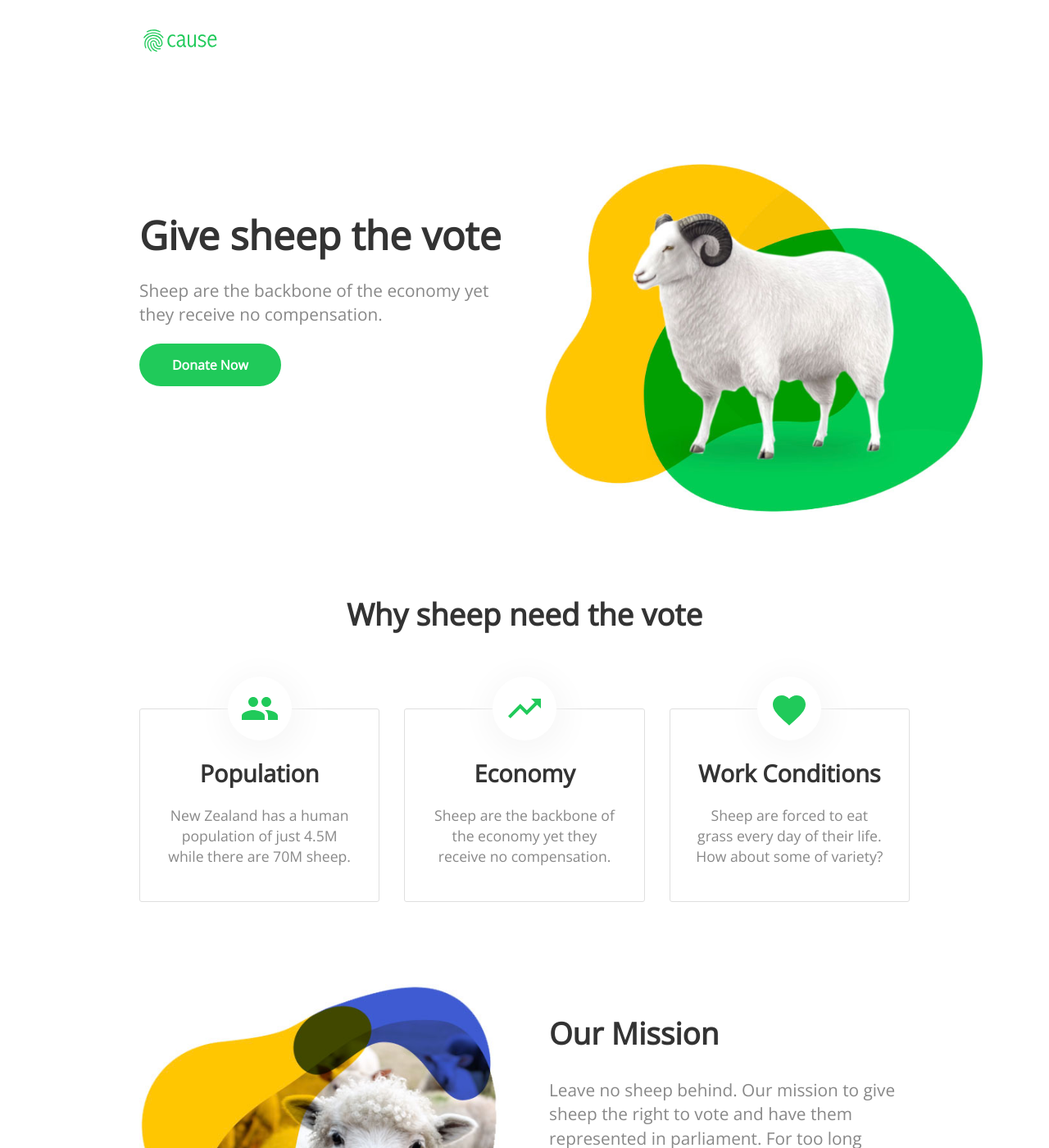
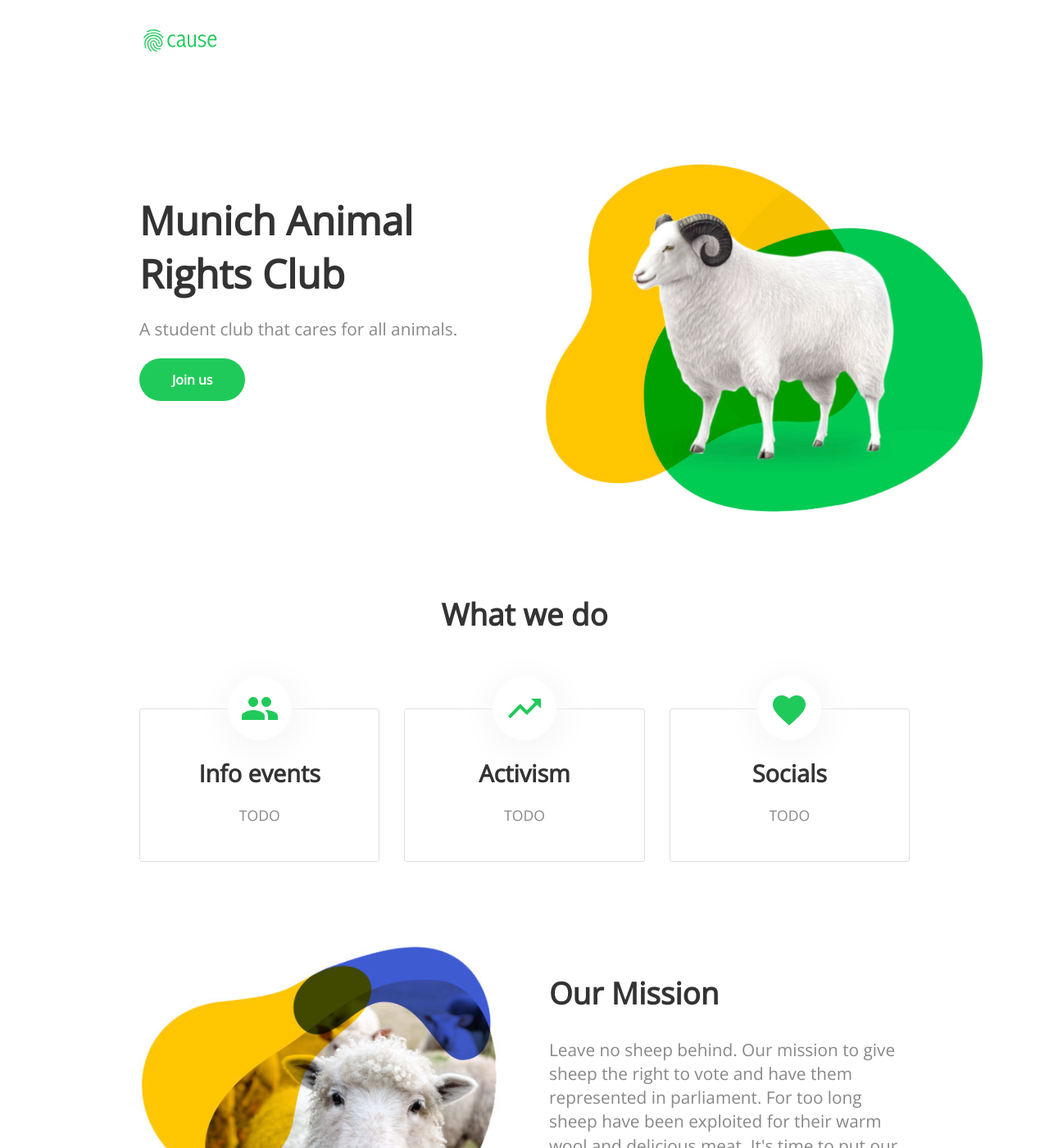
Before and after one commit to municharc/municharc.github.io, a Jekyll site: the page built from index.html, in a window 1280 px wide and 1400 px high. Shown: the whole window at 82% size. Built offline with Jekyll 4.4.1, drawn with Linux system fonts in a browser that asks for light colours; nearby versions of some CDN libraries; a script that is not in the unit is left out.

Commit message:
Minor edits

```diff
--- a/index.html
+++ b/index.html
@@ -6,10 +6,10 @@ title: The Sheep Vote
 	<div class="container">
 		<div class="column">
 			<div>
-				<h1 class="editable">Give sheep the vote</h1>
-				<p class="editable">Sheep are the backbone of the economy yet they receive no compensation.</p>
+				<h1 class="editable">Munich Animal Rights Club</h1>
+				<p class="editable">A student club that cares for all animals.</p>
 				<div class="button">
-					<a href="#donate">Donate Now</a>
+					<a href="#join">Join us</a>
 				</div>
 			</div>
 		</div>
@@ -20,25 +20,25 @@ title: The Sheep Vote
 </header>
 
 <div class="container">
-	<h2 class="editable" style="text-align: center;">Why sheep need the vote</h2>
+	<h2 class="editable" style="text-align: center;">What we do</h2>
 
 	<ul class="thirds">
 		<li>
 			<div class="image">{% include icons/site.html icon="population" %}</div>
-			<h3 class="editable">Population</h3>
-			<p class="editable">New Zealand has a human population of just 4.5M while there are 70M sheep. </p>
+			<h3 class="editable">Info events</h3>
+			<p class="editable">TODO </p>
 		</li>
 
 		<li>
 			<div class="image">{% include icons/site.html icon="economy" %}</div>
-			<h3 class="editable">Economy</h3>
-			<p class="editable">Sheep are the backbone of the economy yet they receive no compensation.</p>
+			<h3 class="editable">Activism</h3>
+			<p class="editable">TODO</p>
 		</li>
 
 		<li>
 			<div class="image">{% include icons/site.html icon="conditions" %}</div>
-			<h3 class="editable">Work Conditions</h3>
-			<p class="editable">Sheep are forced to eat grass every day of their life. How about some of variety?</p>
+			<h3 class="editable">Socials</h3>
+			<p class="editable">TODO</p>
 		</li>
 	</ul>
 </div>
@@ -69,7 +69,7 @@ title: The Sheep Vote
 	</blockquote>
 </div>
 
-<div class="darker">
+<div class="darker" id="join">
 	<div class="container">
 		<h2 class="editable">Join us</h2>
 		<p class="editable" style="text-align: center;">Sign up to hear the latest news and progress in our fight for the sheep vote.</p>
@@ -80,7 +80,7 @@ title: The Sheep Vote
 	</div>
 </div>
 
-<div class="container" id="donate">
+<div class="container">
 	<h2 class="editable">Make a donation</h2>
 	<div class="donate">
 		{{ site.donation_embed }}
```
